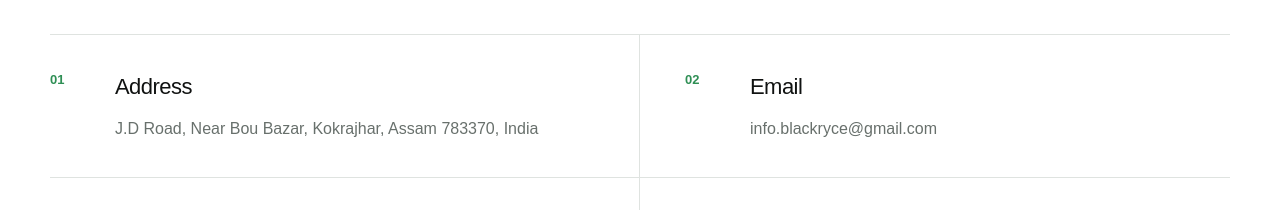
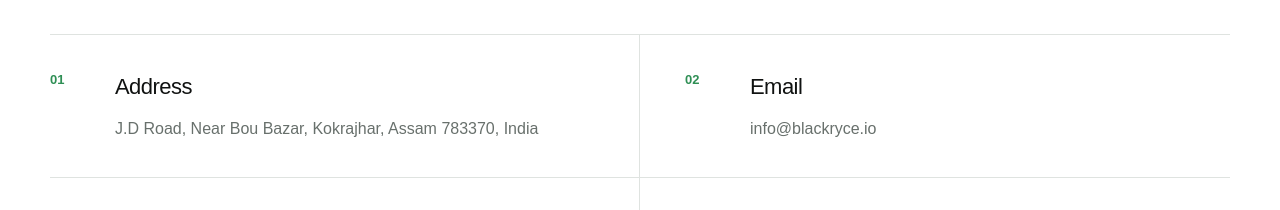
Before and after one commit to blackrycesource-ship-it/blackryce-nextjs-landing, a Next.js app: page /about in a window 1280 px wide. Shown: the part 4800-5010 px from the top of the page. Built offline with nearby package versions, Linux system fonts and the light colour scheme.

Commit message:
updated email id

```diff
--- a/src/app/about/page.js
+++ b/src/app/about/page.js
@@ -518,7 +518,7 @@ export default function AboutPage() {
                 <h3>Email</h3>
 
                 <a href="mailto:info@blackryce.io">
-                  info.blackryce@gmail.com
+                  info@blackryce.io
                 </a>
               </div>
 
```
